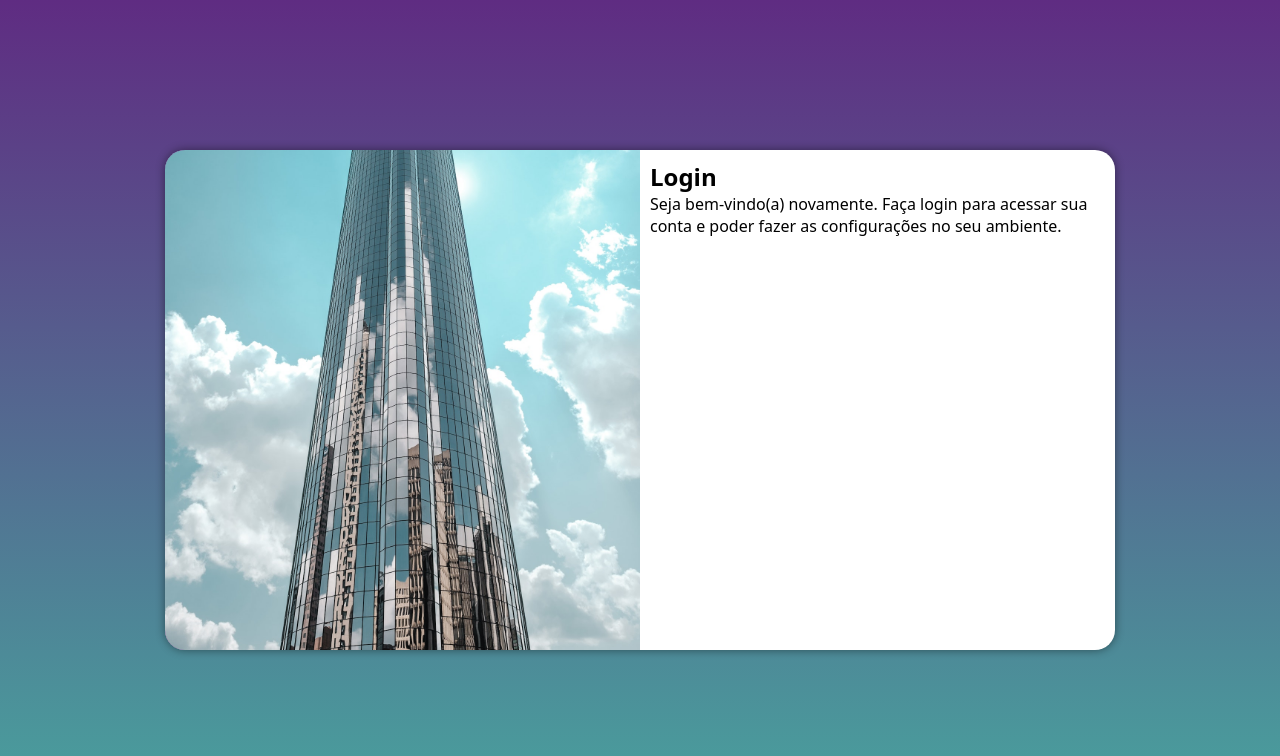
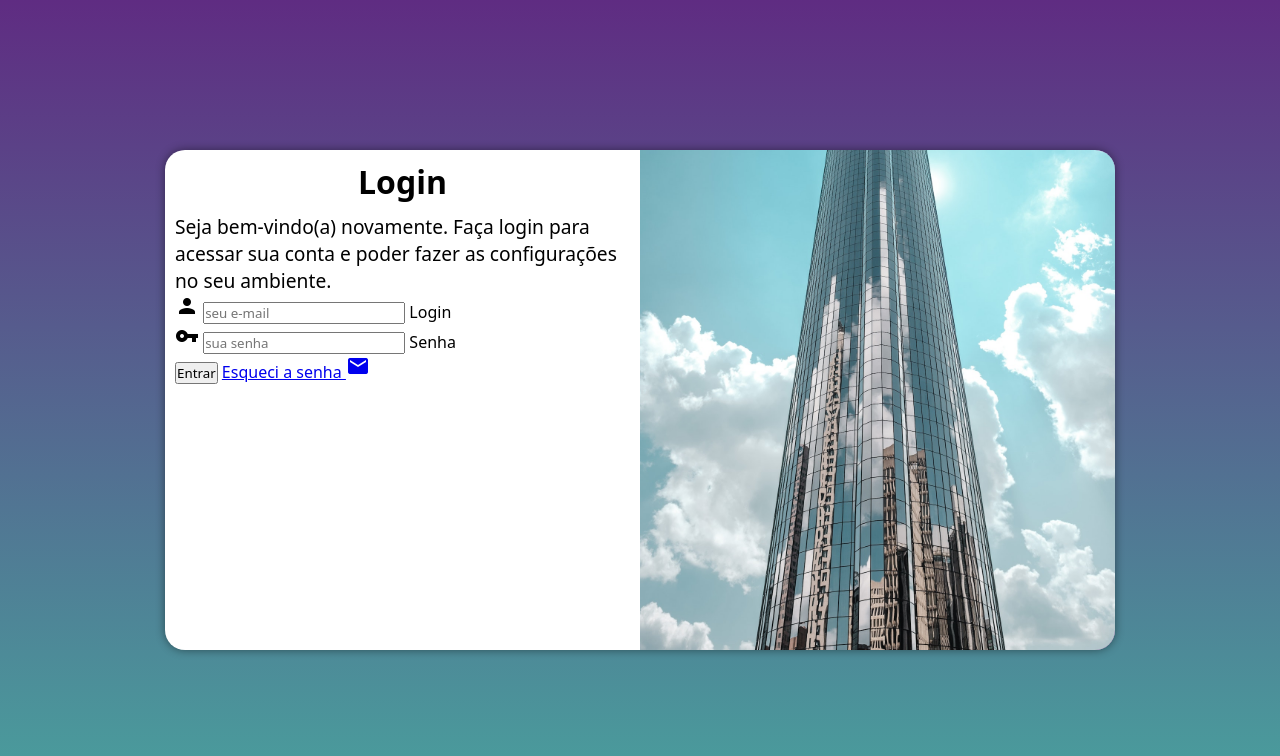
Before and after one commit to raquelbento/projeto-login, a plain HTML site: page index.html in a window 1280 px wide. Drawn offline with Linux system fonts and the light colour scheme.

Commit message:
adicionei o formulario

```diff
--- a/estilos/media-query.css
+++ b/estilos/media-query.css
@@ -30,14 +30,22 @@
     }
 
     section#login > div#imagem {
-        float: left;
+        float: right;
         width: 50%;
         height: 100%;
     }
 
     section#login > div#formulario {
-        float: right;
+        float: left;
         width: 50%;
     }
 
+    div#formulario > h1 {
+        font-size: 2em;
+    }
+
+    div#formulario > p {
+        font-size: 1.2em;
+    }
+
 }
--- a/estilos/style.css
+++ b/estilos/style.css
@@ -52,3 +52,12 @@ section#login > div#formulario {
     display: block;
     padding: 10px;
 }
+
+div#formulario > h1 {
+    text-align: center;
+    margin-bottom: 10px;
+}
+
+div#formulario > p {
+    font-size: 0.8em;
+}
--- a/index.html
+++ b/index.html
@@ -4,6 +4,7 @@
     <meta charset="UTF-8">
     <meta name="viewport" content="width=device-width, initial-scale=1.0">
     <title>Document</title>
+    <link href="https://fonts.googleapis.com/icon?family=Material+Icons" rel="stylesheet">
     <link rel="stylesheet" href="estilos/style.css">
     <link rel="stylesheet" href="estilos/media-query.css">
 </head>
@@ -17,8 +18,26 @@
             <div id="formulario">
                 <h1>Login</h1>
                 <p>Seja bem-vindo(a) novamente. Faça login para acessar sua conta e poder fazer as configurações no seu ambiente.</p>
-                <form action="login.php" method="post"></form>
+                <form action="login.php" method="post" autocomplete="on">
+                    <div class="campo">
+                        <i class="material-icons">person</i>
 
+                        <input type="email" name="login" id="ilogin" placeholder="seu e-mail" autocomplete="email" required maxlength="30">
+                        <label for="ilogin">Login</label>
+
+                    </div>
+                    <div class="campo">
+                        <i class="material-icons">vpn_key</i>
+
+                        <input type="password" name="senha" id="isenha" placeholder="sua senha" autocomplete="current-password" required minlength="8" maxlength="20">
+                        <label for="isenha">Senha</label>
+
+                    </div>
+                    <input type="submit" value="Entrar">
+                    <a href="esqueci.html">
+                        Esqueci a senha <i class="material-icons">mail</i>
+                    </a>
+                </form>
             </div>
 
         </section>
```
